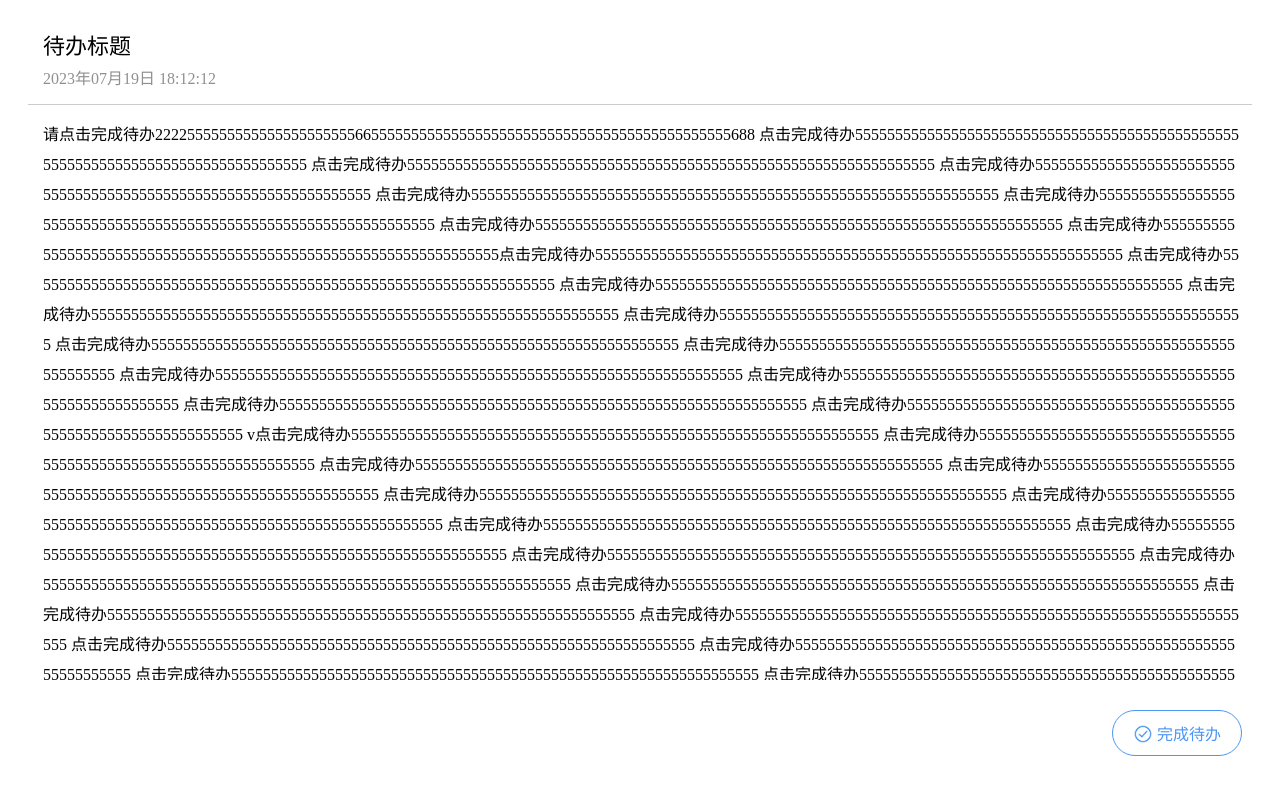
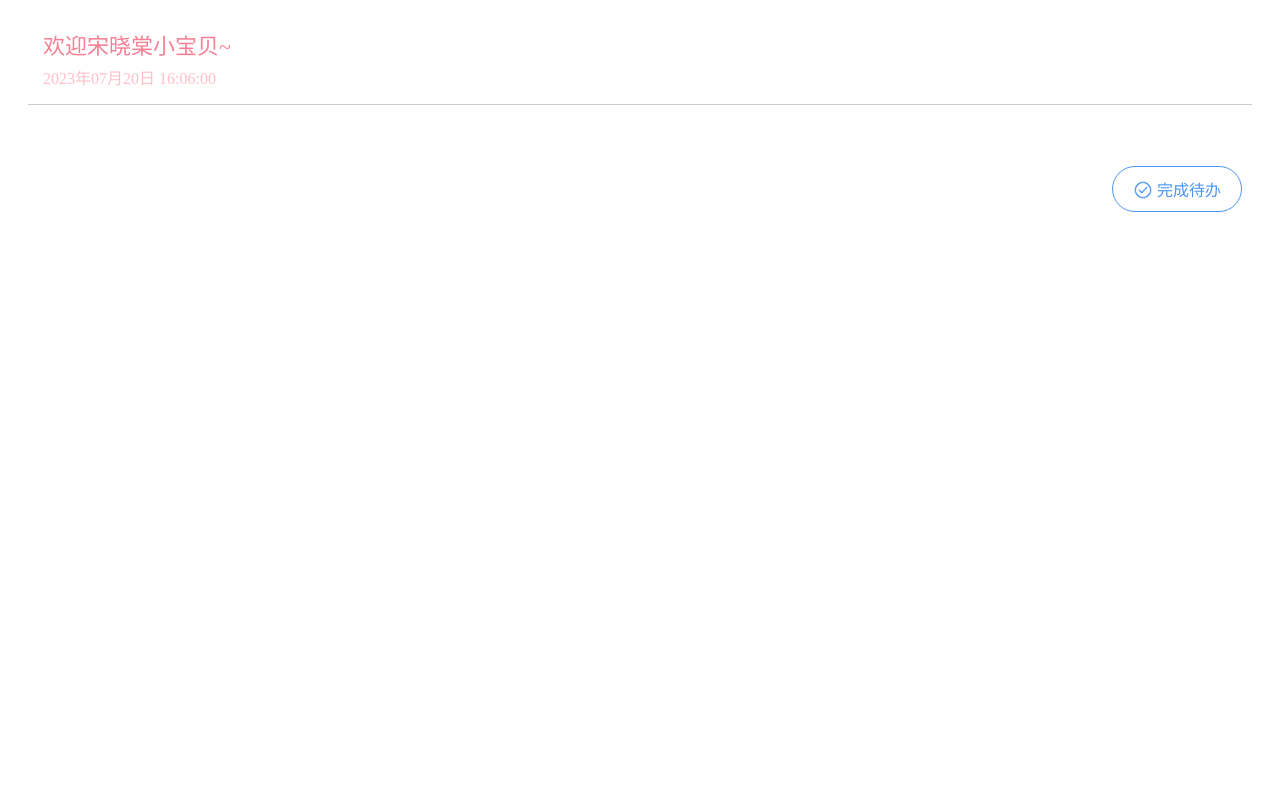
Before and after one commit to Liuboyy/-6, a plain HTML site: page index.html in a window 1280 px wide. Drawn offline with Linux system fonts and the light colour scheme.

Commit message:
提交代码

```diff
--- a/css/style.css
+++ b/css/style.css
@@ -52,3 +52,28 @@
     width: 20px;
     margin-bottom: -4px;
 }
+/* 定义一个 keyframe 动画 */
+@keyframes fly-in-left {
+from {
+    transform: translateX(-100%);
+}
+to {
+    transform: translateX(0%);
+}
+}
+.table_title > .titles {
+    color: #f77f94;
+    animation-name: fly-in-left;
+    animation-duration: 1s;
+    animation-delay: 0s;
+    animation-fill-mode: forwards;
+}
+.table_title > .timeCls {
+    font-size: 16px;
+    color: pink;
+    margin-top: 5px;
+    animation-name: fly-in-left;
+    animation-duration: 2s;
+    animation-delay: 0s;
+    animation-fill-mode: forwards;
+}
--- a/index.html
+++ b/index.html
@@ -5,83 +5,49 @@
     <meta name="viewport" content="width=device-width, initial-scale=1.0">
     <link rel="stylesheet" href="css/style.css">
     <script src="index.js"></script>
-    <title>待办</title>
+    <title>宋晓棠专用</title>
 </head>
 <body>
     <div id="app" class="body">
         <div class="table">
            <div class="table_title">
-                <div>待办标题</div>
-                <div style="font-size: 16px; color: #938f8f; margin-top: 5px;">2023年07月19日 18:12:12</div>
+                <div class="titles"></div>
+                <div class="timeCls">2023年07月20日 16:06:00</div>
            </div>
            <div class="table_underline"></div>
            <div class="table_content">
-                <span class="text1">请点击完成待办222255555555555555555555566555555555555555555555555555555555555555555555688
-                    点击完成待办555555555555555555555555555555555555555555555555555555555555555555555555555555555
-                    点击完成待办555555555555555555555555555555555555555555555555555555555555555555
-                    点击完成待办555555555555555555555555555555555555555555555555555555555555555555
-                    点击完成待办555555555555555555555555555555555555555555555555555555555555555555
-                    点击完成待办555555555555555555555555555555555555555555555555555555555555555555
-                    点击完成待办555555555555555555555555555555555555555555555555555555555555555555
-                    点击完成待办555555555555555555555555555555555555555555555555555555555555555555点击完成待办555555555555555555555555555555555555555555555555555555555555555555
-                    点击完成待办555555555555555555555555555555555555555555555555555555555555555555
-                    点击完成待办555555555555555555555555555555555555555555555555555555555555555555
-                    点击完成待办555555555555555555555555555555555555555555555555555555555555555555
-                    点击完成待办555555555555555555555555555555555555555555555555555555555555555555
-                    点击完成待办555555555555555555555555555555555555555555555555555555555555555555
-                    点击完成待办555555555555555555555555555555555555555555555555555555555555555555
-                    点击完成待办555555555555555555555555555555555555555555555555555555555555555555
-                    点击完成待办555555555555555555555555555555555555555555555555555555555555555555
-                    点击完成待办555555555555555555555555555555555555555555555555555555555555555555
-                    点击完成待办555555555555555555555555555555555555555555555555555555555555555555
-                v点击完成待办555555555555555555555555555555555555555555555555555555555555555555
-                点击完成待办555555555555555555555555555555555555555555555555555555555555555555
-                点击完成待办555555555555555555555555555555555555555555555555555555555555555555
-                点击完成待办555555555555555555555555555555555555555555555555555555555555555555
-                点击完成待办555555555555555555555555555555555555555555555555555555555555555555
-                点击完成待办555555555555555555555555555555555555555555555555555555555555555555
-                点击完成待办555555555555555555555555555555555555555555555555555555555555555555
-                点击完成待办555555555555555555555555555555555555555555555555555555555555555555
-                点击完成待办555555555555555555555555555555555555555555555555555555555555555555
-                点击完成待办555555555555555555555555555555555555555555555555555555555555555555
-                点击完成待办555555555555555555555555555555555555555555555555555555555555555555
-                点击完成待办555555555555555555555555555555555555555555555555555555555555555555
-                点击完成待办555555555555555555555555555555555555555555555555555555555555555555
-                点击完成待办555555555555555555555555555555555555555555555555555555555555555555
-                点击完成待办555555555555555555555555555555555555555555555555555555555555555555
-                点击完成待办555555555555555555555555555555555555555555555555555555555555555555
-                点击完成待办555555555555555555555555555555555555555555555555555555555555555555
-                点击完成待办555555555555555555555555555555555555555555555555555555555555555555
-                点击完成待办555555555555555555555555555555555555555555555555555555555555555555
-                点击完成待办555555555555555555555555555555555555555555555555555555555555555555
-                点击完成待办555555555555555555555555555555555555555555555555555555555555555555
-                点击完成待办555555555555555555555555555555555555555555555555555555555555555555
-                点击完成待办555555555555555555555555555555555555555555555555555555555555555555
-                点击完成待办555555555555555555555555555555555555555555555555555555555555555555
-                点击完成待办555555555555555555555555555555555555555555555555555555555555555555
-                点击完成待办555555555555555555555555555555555555555555555555555555555555555555
-                点击完成待办555555555555555555555555555555555555555555555555555555555555555555
-                点击完成待办555555555555555555555555555555555555555555555555555555555555555555
-                点击完成待办555555555555555555555555555555555555555555555555555555555555555555</span>
 
-                <span class="text2"></span>
            </div>
+           <p id = "loadevent"></p>
            <div class="table_label">
                 <div><img src="image/pass.png" alt=""> <div>完成待办</div></div>
            </div>
         </div>
     </div>
     <script>
-        document.querySelector('.table_content').style.maxHeight = countTableHeight('body', [], true) - 210 + 'px'
+        let titleStr = '欢迎宋晓棠小宝贝~'
         window.onresize = function () {
             document.querySelector('.table_content').style.maxHeight = countTableHeight('body', [], true) - 210 + 'px'
         }
+        window.onload = () => {
+            document.querySelector('.table_content').style.maxHeight = countTableHeight('body', [], true) - 210 + 'px'
+            // 待办
+            document.querySelector('.table_label').addEventListener('click', (val) => {
+                document.querySelector('.text1').innerText = ''
+                document.querySelector('.text2').innerText = '完成待办'
+            })
+            let fn = (inx) => {
+                if(inx < 10) {
+                    document.querySelector('.titles').innerHTML = titleStr.substring(0, inx)
+                    setTimeout(() => {
+                        fn(++inx)
+                    }, 200)
+                }
+            }
+            fn(0)
+        }
 
-        // 待办
-        document.querySelector('.table_label').addEventListener('click', (val) => {
-            document.querySelector('.text1').innerText = ''
-            document.querySelector('.text2').innerText = '完成待办'
-        })
+
     </script>
 </body>
 </html>
```
